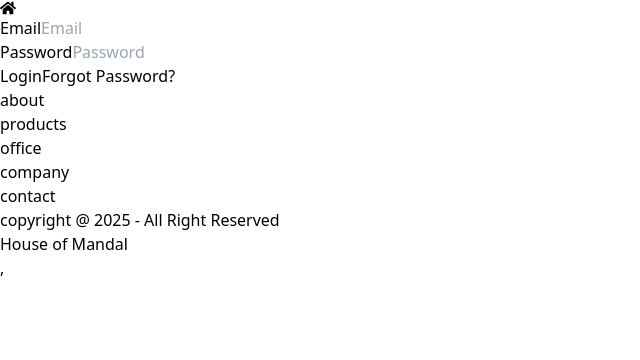
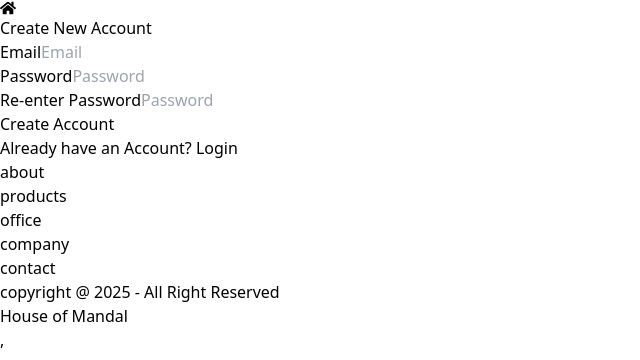
Before and after one commit to iamaakashks/ecommerce_app, a React (Vite) app: page /login in a window 1280 px wide. Shown: the top 360 px of the page, without its empty margins (0-640 px from the left). Built offline with nearby package versions, Linux system fonts and the light colour scheme.

Commit message:
signup page setting

```diff
--- a/src/pages/Login.jsx
+++ b/src/pages/Login.jsx
@@ -1,28 +1,54 @@
-import React from 'react'
+import React, { useState } from 'react'
 import { Home } from './Home'
 import { FaHome } from "react-icons/fa";
 import { Link } from 'react-router-dom';
 
 export const Login = ()=>{
+    const [password, setPassword] = useState('');
+    const [confirmPassword, setConfirmPassword] = useState('');
+    const handleCreateButton = (e)=>{
+        e.preventDefault();
+        if(password === confirmPassword && password.length() > 6 && password.trim()!=''){
+            alert('Account Created Successfully')
+        }else{
+            alert("Password must match Re-enter password\nPassword must be of 6 characters\nPassword can't be just spaces");
+            return;
+        }
+    }
     return (
-        <div className='h-full bg-zinc-900 text-white '>
-            <div className='h-28 flex justify-center items-center'>
-                <Link className='text-3xl' to='/'><FaHome /></Link>
+        <div className='h-full w-full flex flex-col gap-y-8'>
+            <div className='h-28 flex'>
+                <Link className='text-3xl m-auto' to='/'><FaHome /></Link>
             </div>
-            <div className='border-[1px] w-[30%] p-4 m-auto flex flex-col gap-6'>
+            <p className='mx-auto'>Create New Account</p>
+            <form className='border-[1px] border-black w-[30%] p-4 flex flex-col gap-6 mx-auto'>
                 <div className='flex justify-between items-center'>
                     <label for="email">Email</label>
-                    <input required id='email' type='email' placeholder='Email' className='w-3/5 outline-none bg-transparent border-[1px] rounded-md px-2 py-2' />
+                    <input required id='email' type='email' placeholder='Email' className='w-3/5 outline-none bg-transparent border-[1px] border-black rounded-md px-2 py-2' />
                 </div>
                 <div className='flex justify-between items-center'>
                     <label for="password">Password</label>
-                    <input required id='password' type='password' placeholder='Password' className='w-3/5 outline-none bg-transparent border-[1px] rounded-md px-2 py-2' />
+                    <input onChange={
+                        (e)=>{
+                            setPassword(e.target.value);
+                            console.log(password)
+                        }
+                    } value={password} required id='password' type='text' placeholder='Password' className='w-3/5 outline-none bg-transparent border-black border-[1px] rounded-md px-2 py-2' />
+                </div>
+                <div className='flex justify-between items-center'>
+                    <label for="confirmpassword">Re-enter Password</label>
+                    <input onChange={
+                        (e)=>{
+                            setConfirmPassword(e.target.value);
+                            console.log(confirmPassword)
+                        }
+                    } value={confirmPassword} required id='confirmpassword' type='password' placeholder='Password' className='w-3/5 outline-none bg-transparent border-black border-[1px] rounded-md px-2 py-2' />
                 </div>
                 <div className="flex justify-between">
-                    <button className='border-[1px] px-4 py-1.5 rounded-lg bg-green-700 font-semibold'>Login</button>
-                    <button className="cursor-pointer">Forgot Password?</button>
+                    <button onClick={(e)=>handleCreateButton(e)} type='submit' className='border-[1px] px-4 py-1.5 rounded-lg bg-black text-white font-semibold'>Create Account</button>
+                    <p className="font-thin">Already have an Account? <button className='font-bold'>Login</button></p>
                 </div>
-            </div>
+            </form>
         </div>
     )
 }
```
